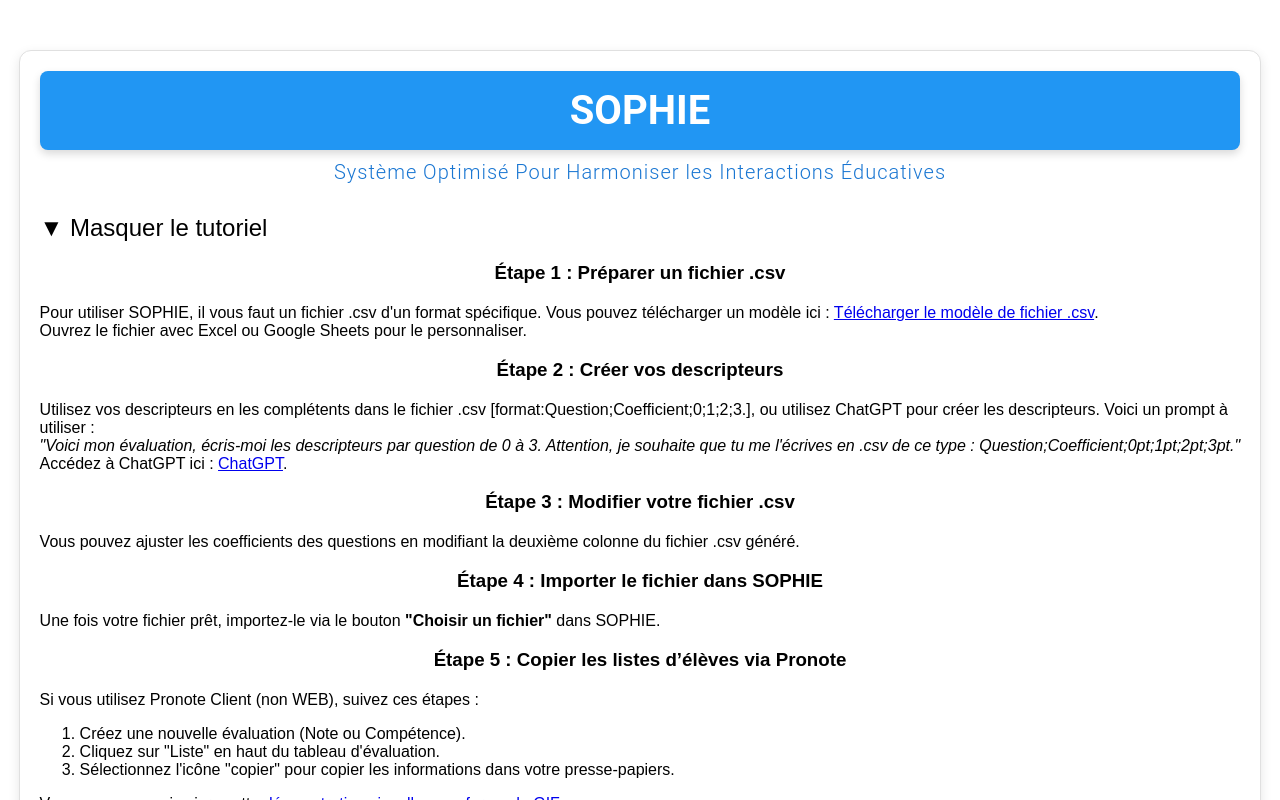
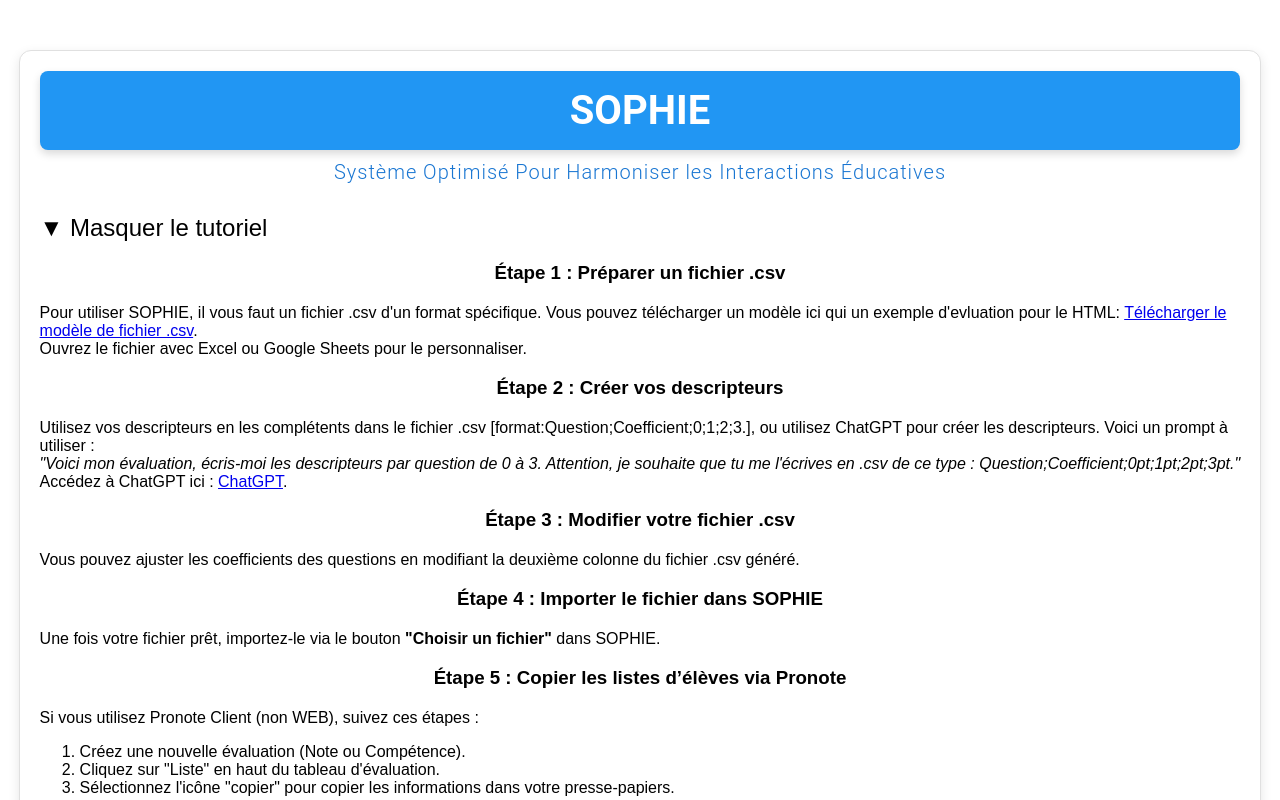
Before and after one commit to ThomasTEDUNNE/react-sophie-1.2, a React (Create React App) app: page / in a window 1280 px wide. Both pictures are taken after a click on the element "▶ Voir le tutoriel". Shown: the top 800 px of the page. Built offline with nearby package versions, Linux system fonts and the light colour scheme.

Commit message:
Update App.js

```diff
--- a/src/App.js
+++ b/src/App.js
@@ -235,10 +235,11 @@ function App() {
         <h3>Étape 1 : Préparer un fichier .csv</h3>
         <p>
           Pour utiliser SOPHIE, il vous faut un fichier .csv d'un format
-          spécifique. Vous pouvez télécharger un modèle ici :{" "}
-          <a
-            href="https://drive.google.com/file/d/1AoN9RwMBNFN9eSRQ_706gI02NWvkfNfR/view?usp=sharing"
-            target="_blank"
+            spécifique. Vous pouvez télécharger un modèle ici qui un exemple
+            d'evluation pour le HTML:{" "}
+            <a
+              href="https://drive.google.com/file/d/1AoN9RwMBNFN9eSRQ_706gI02NWvkfNfR/view?usp=sharing"
+              target="_blank"
             rel="noopener noreferrer"
           >
             Télécharger le modèle de fichier .csv
```
